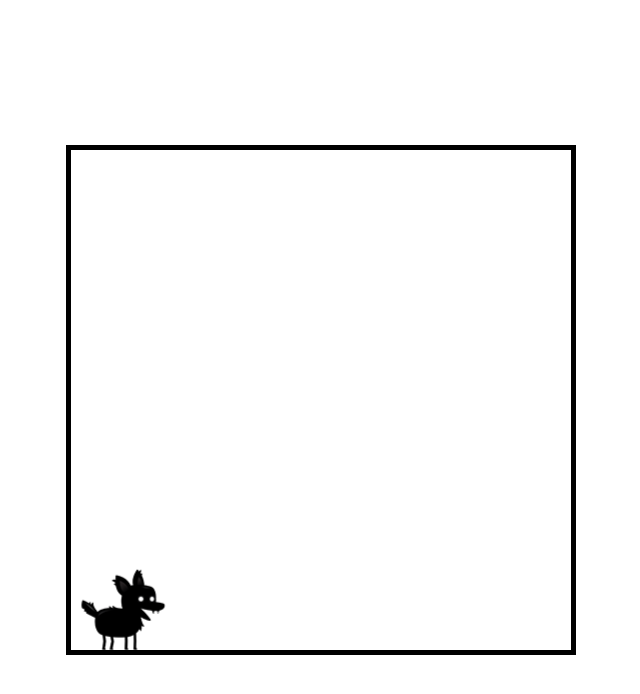
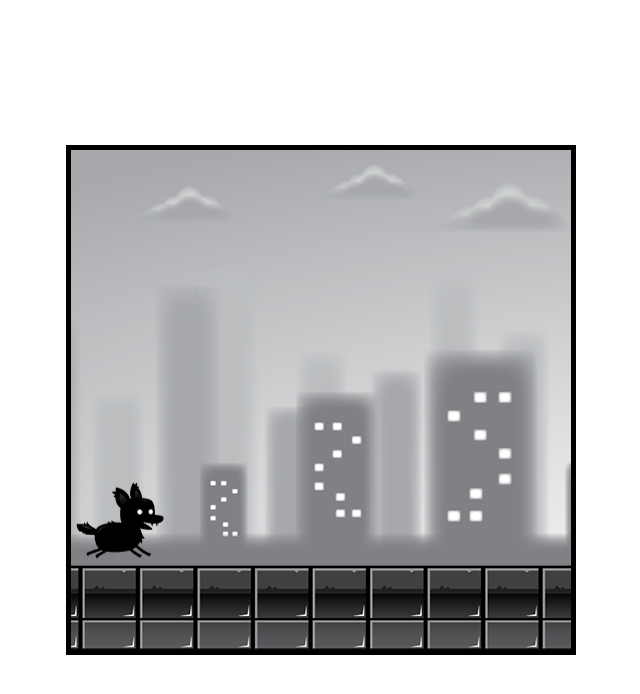
Before and after one commit to maksim-shila/bo-revenge, a website with bundled scripts: page index.html in a window 1280 px wide. Shown: the whole page, without its empty margins (319-959 px from the left). Built offline with nearby package versions, Linux system fonts and the light colour scheme.

Commit message:
Add backgrounds

```diff
--- a/index.html
+++ b/index.html
@@ -13,6 +13,18 @@
     <canvas id="gameCanvas"></canvas>
     <img id="playerImg" src="assets/player.png">
 
+    <img id="backgroundForestImg_1" src="assets/background/forest_1.png">
+    <img id="backgroundForestImg_2" src="assets/background/forest_2.png">
+    <img id="backgroundForestImg_3" src="assets/background/forest_3.png">
+    <img id="backgroundForestImg_4" src="assets/background/forest_4.png">
+    <img id="backgroundForestImg_5" src="assets/background/forest_5.png">
+
+    <img id="backgroundCityImg_1" src="assets/background/city_1.png">
+    <img id="backgroundCityImg_2" src="assets/background/city_2.png">
+    <img id="backgroundCityImg_3" src="assets/background/city_3.png">
+    <img id="backgroundCityImg_4" src="assets/background/city_4.png">
+    <img id="backgroundCityImg_5" src="assets/background/city_5.png">
+
     <script type="module" src="./build/_main.js"></script>
 </body>
 
--- /dev/null
+++ b/src/background.ts
@@ -0,0 +1,64 @@
+import Game from "./game.js";
+
+export default class Background {
+
+    private readonly game: Game;
+    private readonly width: number;
+    private readonly height: number;
+    private readonly layers: Layer[];
+
+    constructor(game: Game) {
+        this.game = game;
+        this.width = 1667;
+        this.height = 500;
+        this.layers = [
+            new Layer(this.game, this.width, this.height, 0, "backgroundCityImg_1"),
+            new Layer(this.game, this.width, this.height, 0.2, "backgroundCityImg_2"),
+            new Layer(this.game, this.width, this.height, 0.4, "backgroundCityImg_3"),
+            new Layer(this.game, this.width, this.height, 0.6, "backgroundCityImg_4"),
+            new Layer(this.game, this.width, this.height, 1, "backgroundCityImg_5"),
+        ];
+    }
+
+    update(): void {
+        this.layers.forEach(l => l.update());
+    }
+
+    draw(context: CanvasRenderingContext2D): void {
+        this.layers.forEach(l => l.draw(context));
+    }
+}
+
+class Layer {
+
+    private readonly game: Game;
+    private readonly width: number;
+    private readonly height: number;
+    private readonly speedModifier: number;
+    private readonly image: CanvasImageSource;
+    private x: number;
+    private y: number;
+
+    constructor(game: Game, width: number, height: number, speedModifier: number, imageId: string) {
+        this.game = game;
+        this.width = width;
+        this.height = height;
+        this.speedModifier = speedModifier;
+        this.image = document.getElementById(imageId) as CanvasImageSource;
+        this.x = 0;
+        this.y = 0;
+    }
+
+    public update(): void {
+        if (this.x <= -this.width) {
+            this.x = 0;
+        } else {
+            this.x -= this.game.speed * this.speedModifier;
+        }
+    }
+
+    public draw(context: CanvasRenderingContext2D): void {
+        context.drawImage(this.image, this.x, this.y, this.width, this.height);
+        context.drawImage(this.image, this.x + this.width, this.y, this.width, this.height);
+    }
+}
--- a/src/core/sprite.ts
+++ b/src/core/sprite.ts
@@ -89,9 +89,9 @@ export default abstract class Sprite {
             case "left":
                 return this.x < 0 - (whole ? this.width : 0);
             case "bottom":
-                return this.y > this.game.height - (whole ? 0 : this.height);
+                return this.y > this.game.height - this.game.groundMargin - (whole ? 0 : this.height);
             case "top":
-                return this.y < 0 - (whole ? this.height : 0);
+                return this.y < 0 - this.game.groundMargin - (whole ? this.height : 0);
         }
     }
 
@@ -102,7 +102,7 @@ export default abstract class Sprite {
             case "left":
                 return this.x <= 0;
             case "bottom":
-                return this.y >= this.game.height - this.height;
+                return this.y >= this.game.height - this.height - this.game.groundMargin;
             case "top":
                 return this.y <= 0;
         }
@@ -119,7 +119,7 @@ export default abstract class Sprite {
                 this.vx = 0;
                 break;
             case "bottom":
-                this.y = this.game.height - this.height;
+                this.y = this.game.height - this.height - this.game.groundMargin;
                 this.vy = 0;
                 break;
             case "top":
--- a/src/game.ts
+++ b/src/game.ts
@@ -1,3 +1,4 @@
+import Background from "./background.js";
 import InputHandler from "./input.js";
 import Player from "./player.js";
 
@@ -7,21 +8,32 @@ export default class Game {
 
     public readonly width: number;
     public readonly height: number;
+    public readonly groundMargin: number;
     public readonly player: Player;
+    public readonly background: Background;
+
+    public speed: number;
+    public readonly maxSpeed: number;
 
     constructor(width: number, height: number) {
         this.width = width;
         this.height = height;
+        this.groundMargin = 80;
+        this.speed = 0;
+        this.maxSpeed = 6;
+        this.input = new InputHandler();
         this.player = new Player(this);
-        this.input = new InputHandler();
+        this.background = new Background(this);
     }
 
     public update(deltaTime: number): void {
+        this.input.update();
+        this.background.update();
         this.player.update(this.input, deltaTime);
-        this.input.update();
     }
 
     public draw(context: CanvasRenderingContext2D): void {
+        this.background.draw(context);
         this.player.draw(context);
     }
 }
--- a/src/player.ts
+++ b/src/player.ts
@@ -22,9 +22,9 @@ export default class Player extends Sprite {
 
     constructor(game: Game) {
         super(game, spriteConfig);
-        this.y = this.game.height - this.height;
+        this.y = this.game.height - this.height - this.game.groundMargin;
         this.stateManager = new PlayerStateManager(this);
-        this.state = this.stateManager.get(PlayerStateType.STANDING);
+        this.state = this.stateManager.get(PlayerStateType.RUNNING);
         this.state.init();
     }
 
--- a/src/player_states.ts
+++ b/src/player_states.ts
@@ -65,6 +65,7 @@ class Standing extends PlayerState {
     public override init(): void {
         super.init();
         this.player.vx = 0;
+        this.player.game.speed = 0;
     }
 
     public update(input: InputHandler): void {
@@ -84,6 +85,7 @@ class Standing extends PlayerState {
 class Jumping extends PlayerState {
     public override init(): void {
         super.init();
+        this.player.game.speed = this.player.game.maxSpeed;
         if (this.player.onGround()) {
             this.player.vy = -this.player.maxVY;
         }
@@ -101,12 +103,13 @@ class Falling extends PlayerState {
     public override init(): void {
         super.init();
         this.player.vx = -this.player.maxVX;
+        this.player.game.speed = this.player.game.maxSpeed;
     }
 
     public update(input: InputHandler): void {
         this.allowVerticalMovement(input);
         if (this.player.onGround()) {
-            this.player.setState(PlayerStateType.STANDING);
+            this.player.setState(PlayerStateType.RUNNING);
         }
     }
 }
@@ -114,6 +117,7 @@ class Falling extends PlayerState {
 class Running extends PlayerState {
     public override init(): void {
         super.init();
+        this.player.game.speed = this.player.game.maxSpeed;
     }
 
     public update(input: InputHandler): void {
@@ -122,8 +126,6 @@ class Running extends PlayerState {
             this.player.setState(PlayerStateType.SITTING);
         } else if (input.keyPressed(CONTROLS.JUMP)) {
             this.player.setState(PlayerStateType.JUMPING);
-        } else if (input.keyReleased(CONTROLS.LEFT, CONTROLS.RIGHT)) {
-            this.player.setState(PlayerStateType.STANDING);
         }
     }
 }
@@ -132,11 +134,12 @@ class Sitting extends PlayerState {
     public override init(): void {
         super.init();
         this.player.vx = 0;
+        this.player.game.speed = 0;
     }
 
     public update(input: InputHandler): void {
         if (input.keyReleased(CONTROLS.DOWN)) {
-            this.player.setState(PlayerStateType.STANDING);
+            this.player.setState(PlayerStateType.RUNNING);
         }
     }
 }
```
